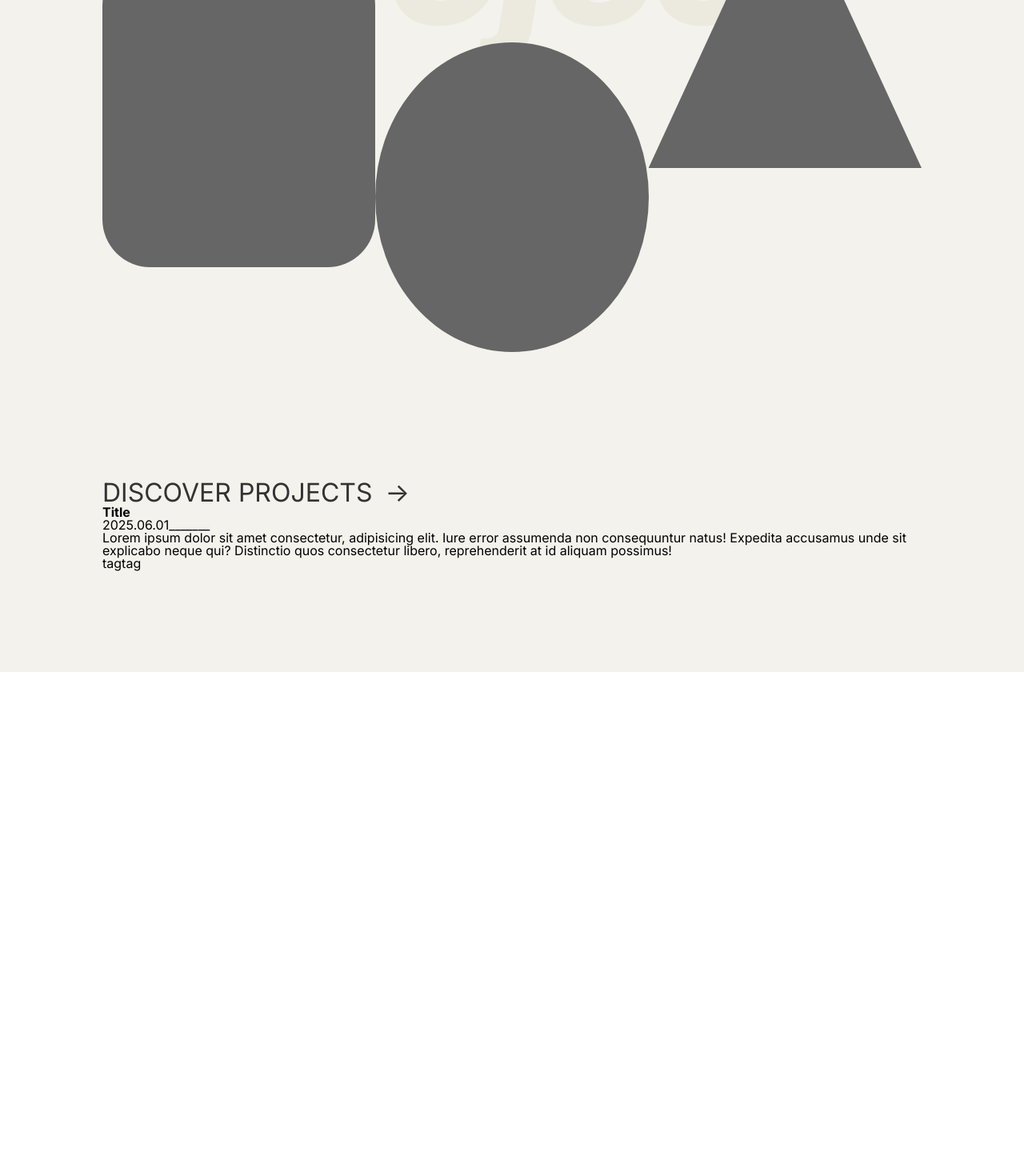
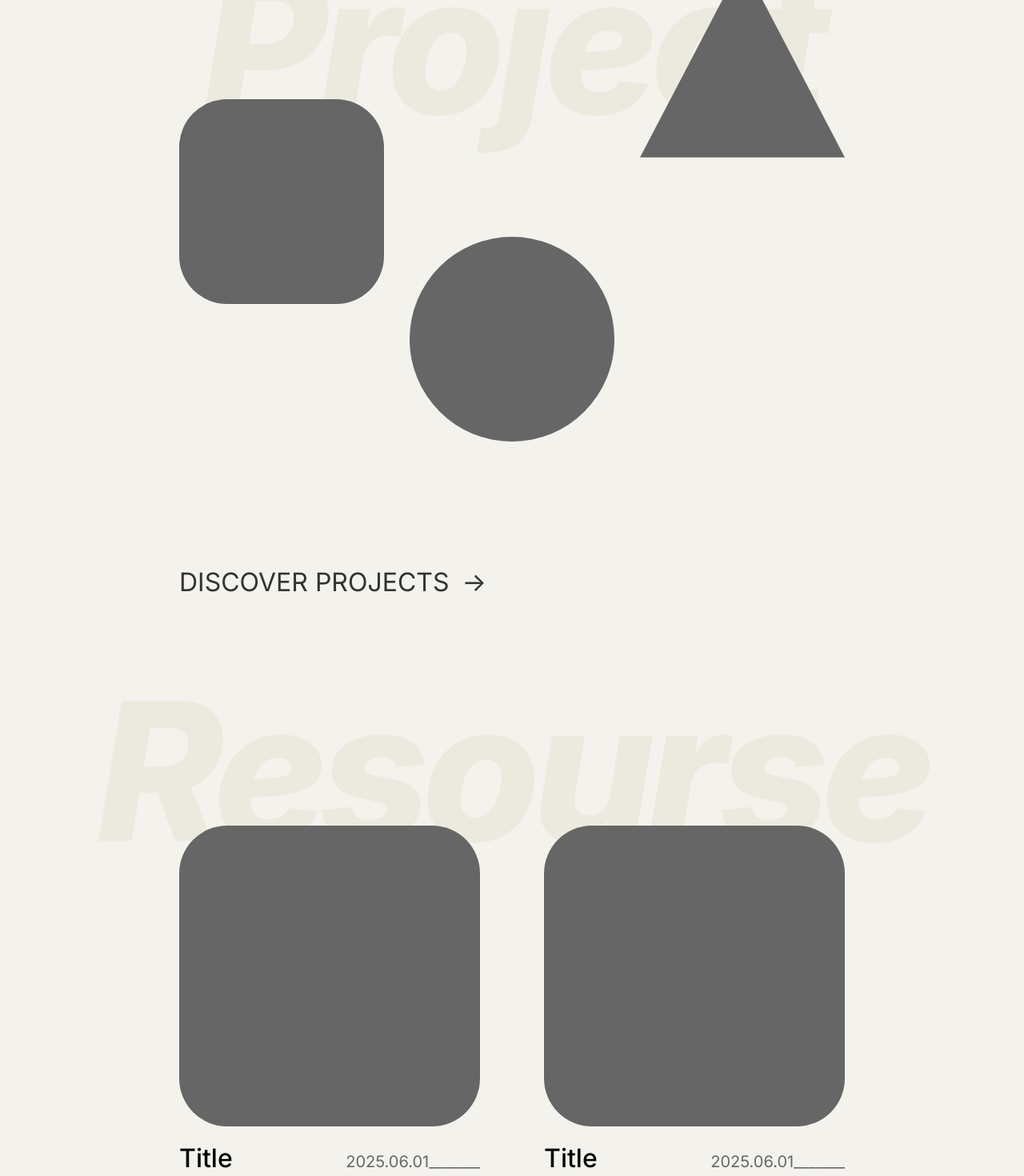
Before and after one commit to ada23410/portfolio, a Vue app: page / in a window 1280 px wide. Shown: the part 840-2310 px from the top of the page at 80% size. Before the commit the page ends 1680 px from the top, so only its background shows below. Built offline with nearby package versions, Linux system fonts and the light colour scheme; a web font is replaced by a local one.

Commit message:
add resources

```diff
--- a/src/assets/css/components/_variables.scss
+++ b/src/assets/css/components/_variables.scss
@@ -8,7 +8,7 @@ $color-bg-alt: #eceadf;    // 次背景 (區塊分隔)
 
 $color-text: #333333;      // 主要文字
 $color-text-light: #666666; // 次要文字
-$color-border: #e0e0e0;    // 邊框
+$color-border: #D9D9D9;    // 邊框
 
 // 字體
 $font-family-base: 'Inter', 'Noto Sans TC', sans-serif;
--- a/src/components/Blog/Card.vue
+++ b/src/components/Blog/Card.vue
@@ -4,9 +4,27 @@
             <div class="card-head">
                 <div class="img"></div>
             </div>
-            <div class="card-boby">
+            <div class="card-body">
                 <div class="title">
-                    <h2>Title</h2>
+                    <div class="text">Title</div>
+                    <div class="time">2025.06.01_______</div>
+                </div>
+                <div class="description">
+                    <p>Lorem ipsum dolor sit amet consectetur, adipisicing elit. Iure error assumenda non consequuntur natus! Expedita accusamus unde sit explicabo neque qui? Distinctio quos consectetur libero, reprehenderit at id aliquam possimus!</p>
+                    <div class="tag">
+                        <span>tag</span>
+                        <span>tag</span>
+                    </div>
+                </div>
+            </div>
+        </div>
+        <div class="card">
+            <div class="card-head">
+                <div class="img"></div>
+            </div>
+            <div class="card-body">
+                <div class="title">
+                    <div class="text">Title</div>
                     <div class="time">2025.06.01_______</div>
                 </div>
                 <div class="description">
@@ -20,3 +38,65 @@
         </div>
     </div>
 </template>
+
+<style lang="scss" scoped>
+@use "@/assets/css/components/variables" as *;
+
+.wrap-box {
+    position: relative;
+    z-index: 1;
+    padding: 10rem 0;
+    display: flex;
+    justify-content: space-between;
+    align-items: center;
+    gap: 5rem;
+    .card {
+        max-width: 540px;
+        .img {
+            width: 100%;
+            aspect-ratio: 1 / 1;
+            border-radius: 60px;
+            background-color: $color-text-light;
+        }
+        .card-body {
+            margin-top: 1.5rem;
+            .title {
+                display: flex;
+                justify-content: space-between;
+                align-items: baseline;
+                .text {
+                    font-size: $font-size-xxl;
+                    font-weight: 500;
+                }
+                .time {
+                    font-size: $font-size-lg;
+                    font-weight: 400;
+                    color: $color-text-light;
+                }
+            }
+            .description {
+                margin-top: 1rem;
+                p {
+                    font-size: $font-size-base;
+                    font-weight: 300;
+                    color: $color-text-light;
+                    text-align: justify;
+                    line-height: 1.5rem;
+                }
+            }
+            .tag {
+                margin-top: 1.5rem;
+                font-size: $font-size-base;
+                font-weight: 400;
+                color: $color-text-light;
+                span {
+                    padding: .5rem 1rem;
+                    border: .5px solid $color-border;
+                    border-radius: 50px;
+                    margin-right: .5rem;
+                }
+            }
+        }
+    }
+}
+</style>
--- a/src/components/global/Navbar.vue
+++ b/src/components/global/Navbar.vue
@@ -23,7 +23,7 @@
     display: flex;
     justify-content: space-between;
     align-items: center;
-    padding: 1rem 8rem;
+    padding: 1rem 14rem;
     background-color: $color-bg;
     .logo {
         a {
--- a/src/view/Home.vue
+++ b/src/view/Home.vue
@@ -6,7 +6,7 @@
                 <h2>Developing with Precision.</h2>
             </div>
             <div>
-                <p>專注於體驗細節與效能品質，將設計與開發融入可靠的數位服務，<br>讓每一次互動都兼具人性的溫度與科技的精準。</p>
+                <p>專注於體驗細節與效能品質，將設計與開發融入可靠的數位服務，讓每一次互動都兼具人性的溫度與科技的精準。</p>
             </div>
         </div>
         <div class="kv-section">
@@ -24,6 +24,7 @@
             </div>
         </div>
         <div class="resources">
+            <div class="title">Resourse</div>
             <Card />
         </div>
     </div>
@@ -38,7 +39,7 @@ import Card from '@/components/Blog/Card.vue'
 
 
 .container {
-    padding: 8rem 8rem;
+    padding: 10rem 14rem;
     background-color: $color-bg;
     .Hero-section {
         display: flex;
@@ -56,14 +57,16 @@ import Card from '@/components/Blog/Card.vue'
             width: 70%;
         }
         p {
+            max-width: 26rem;
             font-size: $font-size-base;
             line-height: 2rem;
             font-weight: 400;
             color: $color-text;
         }
     }
-    .kv-section {
+    .kv-section{
         position: relative;
+        margin-bottom: 8rem;
         .title {
             position: absolute;
             left: 50%;
@@ -84,23 +87,27 @@ import Card from '@/components/Blog/Card.vue'
             min-height: 600px;
             display: flex;
             justify-content: space-between;
+            gap: 2rem;
             .square {
-                width: 387px;
-                height: 387px;
+                width: 100%;
+                max-width: 387px;
+                aspect-ratio: 1 / 1;
                 background-color: $color-text-light;
                 border-radius: 60px;
                 align-self: center;
             }
             .circle {
-                width: 387px;
-                height: 387px;
+                width: 100%;
+                max-width: 387px;
+                aspect-ratio: 1 / 1;
                 background-color: $color-text-light;
                 border-radius: 50%;
                 align-self: flex-end;
             }
             .triangle{
-                width: 387px;
-                height: 370px;
+                width: 100%;
+                max-width: 387px;
+                aspect-ratio: 387 / 370;   // 原始比例 (大概 1.05:1)
                 background-color: $color-text-light;
                 -webkit-clip-path: polygon(50% 0%, 0% 100%, 100% 100%);
                 clip-path: polygon(50% 0%, 0% 100%, 100% 100%);
@@ -124,5 +131,20 @@ import Card from '@/components/Blog/Card.vue'
             }
         }
     }
+    .resources {
+        position: relative;
+        .title {
+            position: absolute;
+            left: 50%;
+            top: -3%;
+            transform: translateX(-50%);
+            font-size: 15rem;
+            font-weight: 800;
+            letter-spacing: -10px;
+            font-style: italic;
+            color: $color-bg-alt;
+            z-index: 0;
+        }
+    }
 }
 </style>
```
